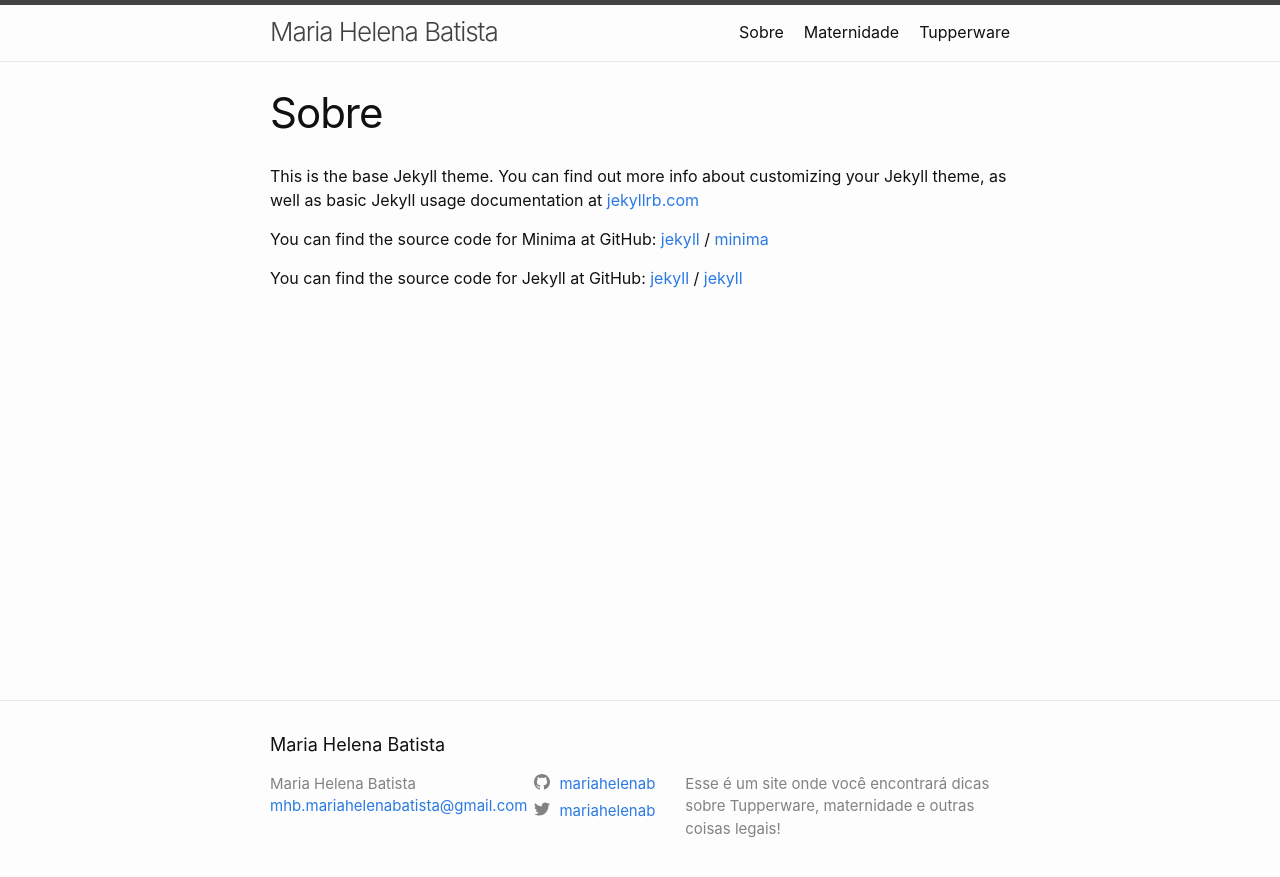
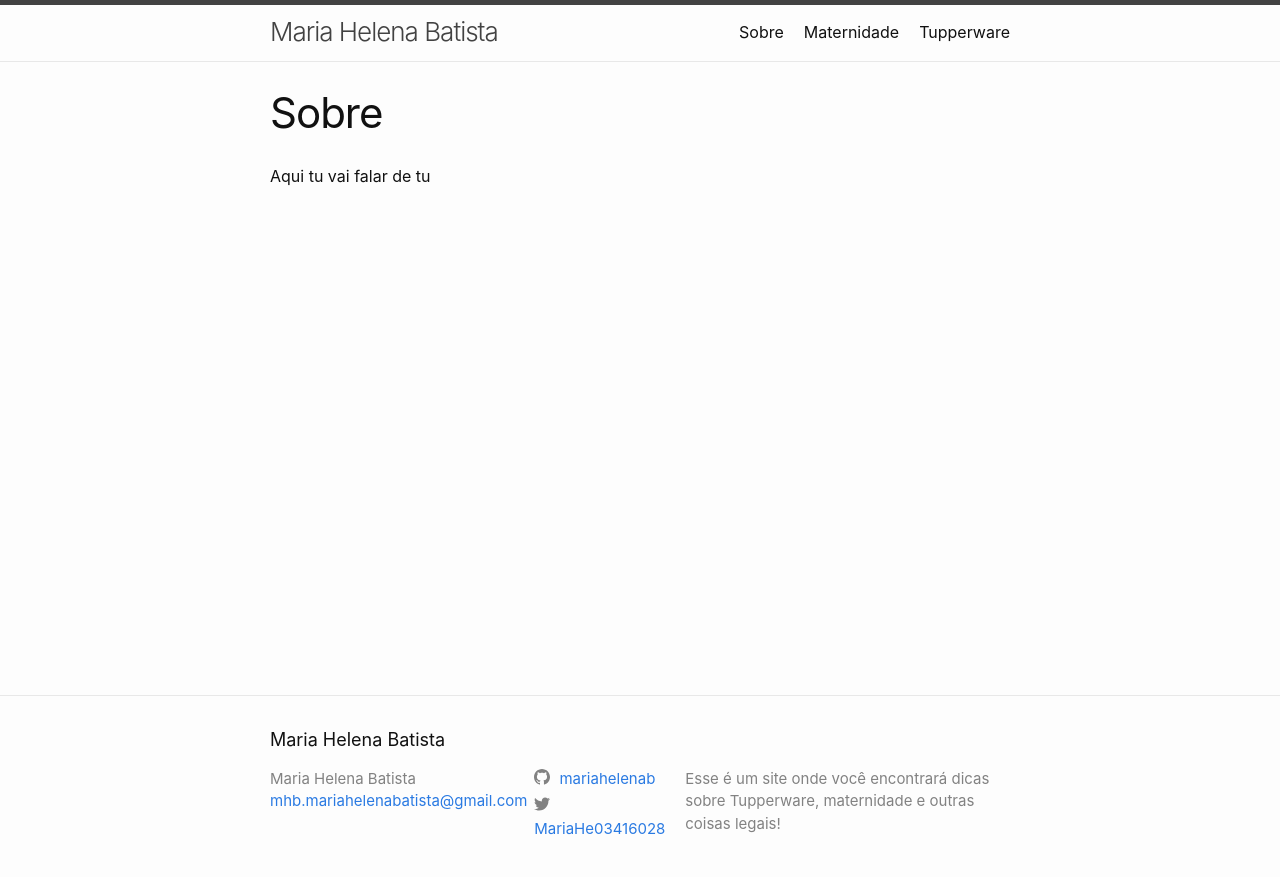
Before and after one commit to mariahelenab/mariahelenab.github.io, a Jekyll site: the page built from about.md, in a window 1280 px wide. Shown: the top 877 px of the page. Built offline with Jekyll 4.4.1, drawn with Linux system fonts in a browser that asks for light colours.

Commit message:
att pgs e tt

```diff
--- a/404.html
+++ b/404.html
@@ -19,6 +19,6 @@ layout: default
 <div class="container">
   <h1>404</h1>
 
-  <p><strong>Page not found :(</strong></p>
-  <p>The requested page could not be found.</p>
+  <p><strong>Oooops essa página não existe :(</strong></p>
+  <p>Veja se você digitou certo. Se sim, me avisa!</p>
 </div>
--- a/_config.yml
+++ b/_config.yml
@@ -18,7 +18,7 @@ email: mhb.mariahelenabatista@gmail.com
 description: "Esse é um site onde você encontrará dicas sobre Tupperware, maternidade e outras coisas legais! "
 baseurl: ""
 url: "mariahelenabatista.com"
-twitter_username: mariahelenab
+twitter_username: MariaHe03416028
 github_username:  mariahelenab
 
 # Build settings
--- a/about.md
+++ b/about.md
@@ -4,15 +4,4 @@ title: Sobre
 permalink: /sobre/
 ---
 
-This is the base Jekyll theme. You can find out more info about customizing your Jekyll theme, as well as basic Jekyll usage documentation at [jekyllrb.com](https://jekyllrb.com/)
-
-You can find the source code for Minima at GitHub:
-[jekyll][jekyll-organization] /
-[minima](https://github.com/jekyll/minima)
-
-You can find the source code for Jekyll at GitHub:
-[jekyll][jekyll-organization] /
-[jekyll](https://github.com/jekyll/jekyll)
-
-
-[jekyll-organization]: https://github.com/jekyll
+Aqui tu vai falar de tu
```
Also changed, not shown: maternidade.md (+3 -0 lines), tupperware.md (+3 -0 lines).
